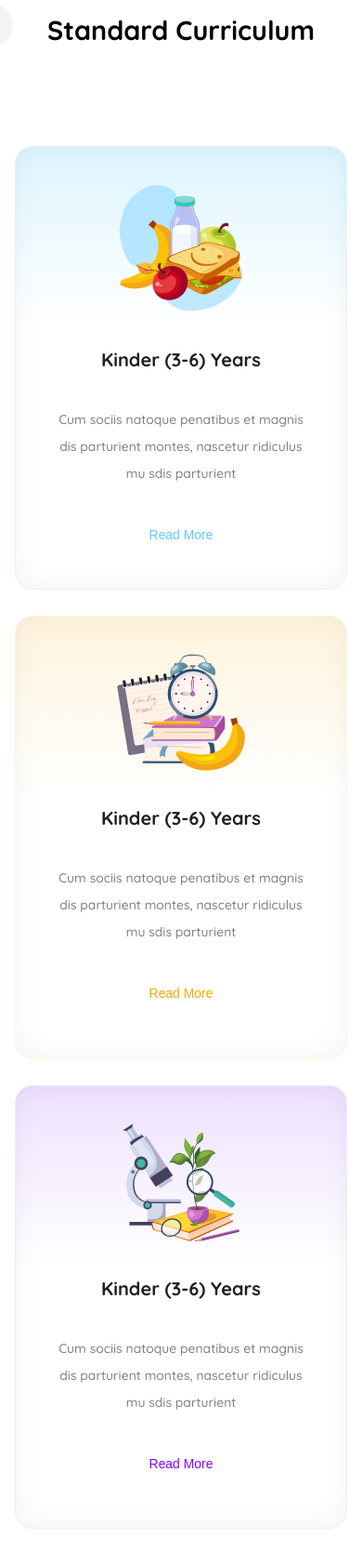
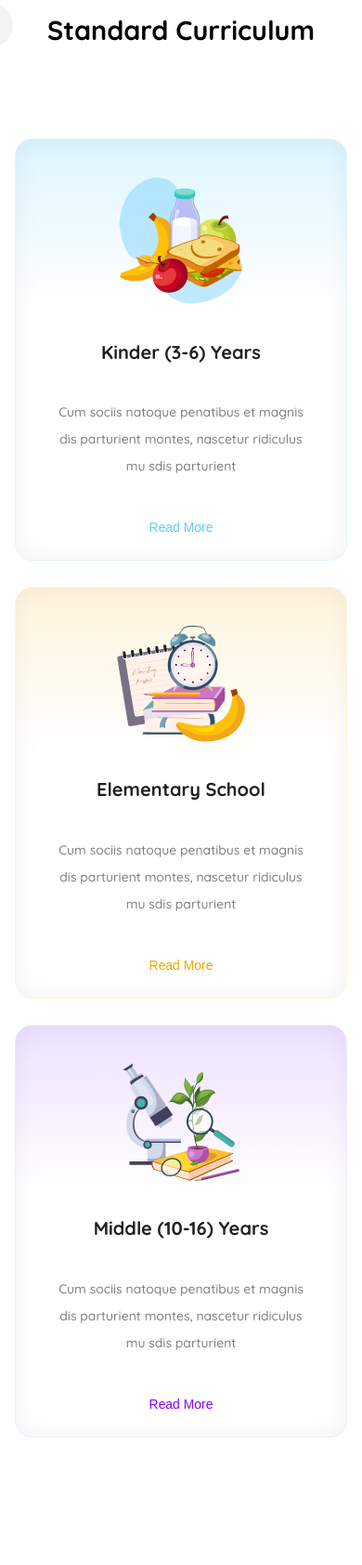
Before and after one commit to saidul-islam-antor/p-h-project-2, a plain HTML site: page index.html in a window 390 px wide. Shown: the part 1125-2808 px from the top of the page at 93% size. After the commit the page ends 2767 px from the top, so only its background shows below. Drawn offline with Linux system fonts and the light colour scheme.

Commit message:
add card responsive section

```diff
--- a/index.html
+++ b/index.html
@@ -65,7 +65,7 @@
         </div>
         <div class="card-2">
             <img src="assets/elementary.png" alt="">
-            <h3 class="card-title">Kinder (3-6) Years</h3>
+            <h3 class="card-title">Elementary School</h3>
             <p class="card-description">Cum sociis natoque penatibus et magnis
                 dis parturient montes, nascetur ridiculus
                 mu sdis parturient</p>
@@ -74,7 +74,7 @@
         </div>
         <div class="card-3">
             <img src="assets/middle.png" alt="">
-            <h3 class="card-title">Kinder (3-6) Years</h3>
+            <h3 class="card-title">Middle (10-16) Years</h3>
             <p class="card-description">Cum sociis natoque penatibus et magnis
                 dis parturient montes, nascetur ridiculus
                 mu sdis parturient</p>
--- a/style/style.css
+++ b/style/style.css
@@ -146,6 +146,10 @@ main{
 .cards img{
     margin-top: 40px;
 }
+.card-1 >img{
+    margin-top: 30px;
+}
+
 .card-container{
     background-image: url(../assets/bg.png);
     background-repeat: no-repeat;
@@ -155,7 +159,7 @@ main{
     text-align: center;
     font-size: 2.88rem;
     line-height: 58px;
-    margin-bottom: 80px;
+    margin-bottom: 72px;
 }
 
 
@@ -176,6 +180,7 @@ main{
     font-weight: 500;
     margin-bottom: 38px;
 }
+
 .card1-btn{
     border: none;
     font-size: 0.87rem;
@@ -209,8 +214,8 @@ border-radius: 18.86px;
 
 box-shadow: inset 0px 0px 28.3px 0.94px rgba(0, 0, 0, 0.05);
 background: linear-gradient(180.00deg, rgb(222, 245, 255),rgba(255, 255, 255, 0) 40%),rgb(255, 255, 255);
-height: 477px;
-max-width: 367px;
+/* height: 477px; */
+/* max-width: 367px; */
 padding: 20px 40px;
 text-align: center;
 align-items: center;
@@ -224,8 +229,8 @@ border-radius: 18.86px;
 
 box-shadow: inset 0px 0px 28.3px 0.94px rgba(0, 0, 0, 0.05);
 background: linear-gradient(180.00deg, rgb(255, 244, 220),rgba(255, 255, 255, 0) 40%),rgb(255, 255, 255);
-height: 477px;
-max-width: 367px;
+/* height: 477px; */
+/* max-width: 367px; */
 padding: 20px 40px;
 text-align: center;
 align-items: center;
@@ -240,8 +245,8 @@ border-radius: 18.86px;
 
 box-shadow: inset 0px 0px 28.3px 0.94px rgba(0, 0, 0, 0.05);
 background: linear-gradient(180.00deg, rgb(238, 225, 255),rgba(255, 255, 255, 0) 40%),rgb(255, 255, 255);
-height: 477px;
-max-width: 367px;
+/* height: 477px; */
+/* max-width: 367px; */
 padding: 20px 40px;
 align-items: center;
 text-align: center;
```
